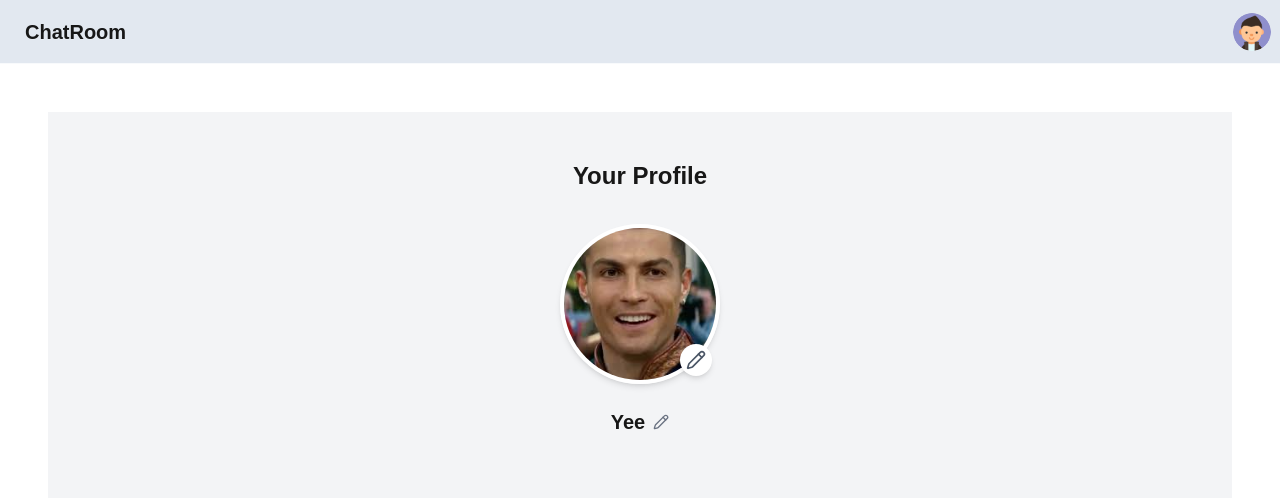
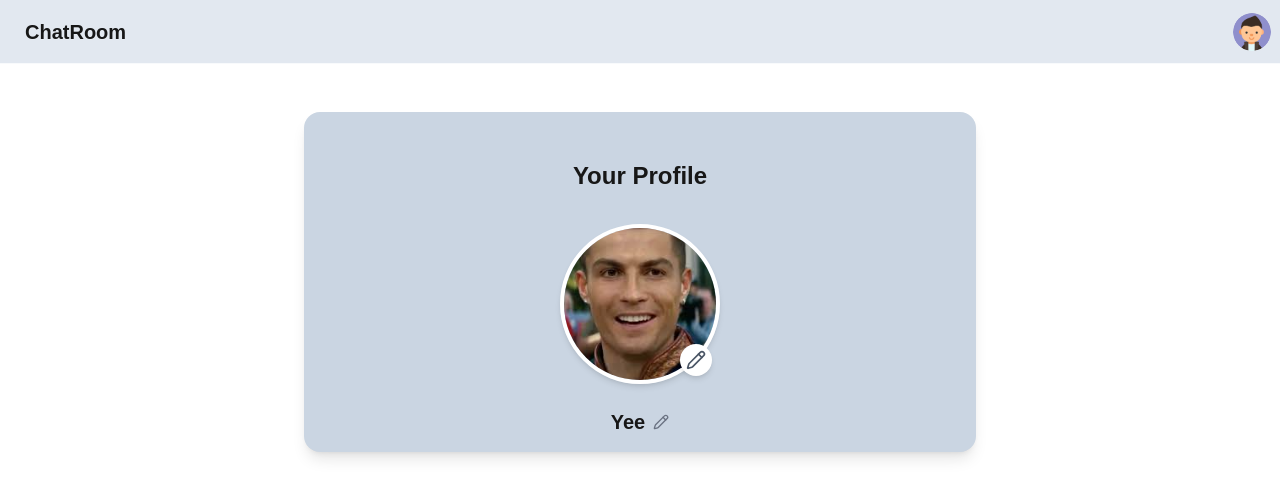
Before and after one commit to TawanABC/socket-programming-frontend, a Next.js app: page /home/profile in a window 1280 px wide. Shown: the top 498 px of the page. Built offline with nearby package versions, Linux system fonts and the light colour scheme.

Commit message:
change styles for profile

```diff
--- a/src/app/home/profile/page.tsx
+++ b/src/app/home/profile/page.tsx
@@ -48,7 +48,7 @@ export default function ProfilePage() {
 
 
   const handleSelect = async (imgUrl: string) => {
-    if(imgUrl === imageSrc){
+    if (imgUrl === imageSrc) {
       return
     }
     setImageSrc(imgUrl)
@@ -65,12 +65,13 @@ export default function ProfilePage() {
       setUploading(false)
     }
   }
-
   return (
-    <div className="min-h-screen flex flex-col items-center justify-start bg-gray-100 p-4 pt-12">
+    <div className='flex flex-row justify-center'>
+      <div className="grow max-w-2xl flex flex-col items-center justify-start bg-slate-300 p-4 pt-12 rounded-2xl shadow-lg">
         <h2 className="text-2xl font-bold mb-8">Your Profile</h2>
 
         <div className="relative group w-40 h-40">
+          {/* eslint-disable-next-line @next/next/no-img-element */}
           <img
             src={imageSrc}
             alt="Profile"
@@ -112,8 +113,10 @@ export default function ProfilePage() {
         ) : (
           <div className="flex items-center gap-2 mt-6">
             <p className="text-xl font-semibold">{name}</p>
-          <button onClick={() => {setEditingName(true)
-          setTempName(name)}
+            <button onClick={() => {
+              setEditingName(true)
+              setTempName(name)
+            }
             }>
               <Pencil className="w-4 h-4 text-gray-500 hover:text-black" />
             </button>
@@ -156,5 +159,6 @@ export default function ProfilePage() {
           </div>
         )}
       </div>
+    </div>
   )
 }
```
Lines whose indentation alone changed are shown as unchanged.
